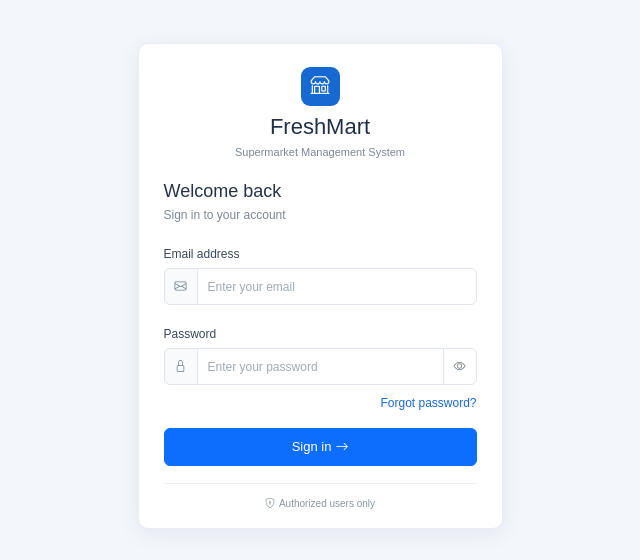
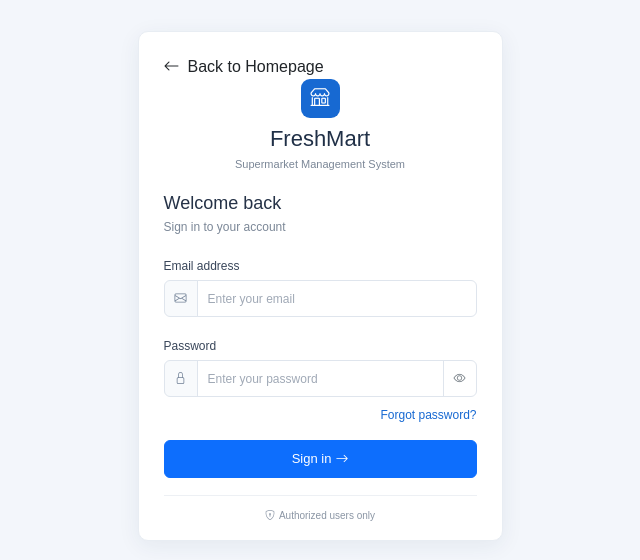
Before and after one commit to Yeshu2921/Freshmarket, a React (Vite) app in the folder client/: page /login in a window 1280 px wide. Shown: the part 114-674 px from the top of the page, without its empty margins (320-960 px from the left). Built offline with nearby package versions, Linux system fonts and the light colour scheme; no server answers.

Commit message:
Update OwnerLogin.jsx

```diff
--- a/client/src/pages/OwnerLogin.jsx
+++ b/client/src/pages/OwnerLogin.jsx
@@ -3,7 +3,9 @@ import { useState } from "react";
 import { Link } from "react-router-dom";
 import "./OwnerLogin.css";
 
-const API = "http://localhost:5134/api";
+const API =
+  import.meta.env.VITE_API_URL ||
+  "https://freshmart-backend-70sy.onrender.com/api";
 
 export default function OwnerLogin({ onLogin }) {
   const [email, setEmail] = useState("");
@@ -84,6 +86,16 @@ export default function OwnerLogin({ onLogin }) {
   return (
     <div className="fm-login-page">
       <div className="fm-login-card">
+
+        {/* BACK TO HOMEPAGE */}
+        <div className="fm-login-back-home">
+          <Link to="/">
+            <i className="bi bi-arrow-left me-2" />
+            Back to Homepage
+          </Link>
+        </div>
+
+        {/* BRAND */}
         <div className="fm-login-brand">
           <div className="fm-login-logo">
             <i className="bi bi-shop" />
@@ -93,11 +105,13 @@ export default function OwnerLogin({ onLogin }) {
           <p>Supermarket Management System</p>
         </div>
 
+        {/* LOGIN HEADING */}
         <div className="fm-login-heading">
           <h2>Welcome back</h2>
           <p>Sign in to your account</p>
         </div>
 
+        {/* ERROR MESSAGE */}
         {error && (
           <div
             className="alert alert-danger fm-login-alert"
@@ -107,6 +121,7 @@ export default function OwnerLogin({ onLogin }) {
           </div>
         )}
 
+        {/* LOGIN FORM */}
         <form onSubmit={handleSubmit}>
           <div className="mb-3">
             <label
@@ -181,12 +196,14 @@ export default function OwnerLogin({ onLogin }) {
             </div>
           </div>
 
+          {/* FORGOT PASSWORD */}
           <div className="fm-login-forgot">
             <Link to="/forgot-password">
               Forgot password?
             </Link>
           </div>
 
+          {/* SUBMIT BUTTON */}
           <button
             type="submit"
             className="btn btn-primary w-100 fm-login-button"
@@ -206,10 +223,12 @@ export default function OwnerLogin({ onLogin }) {
           </button>
         </form>
 
+        {/* FOOTER */}
         <div className="fm-login-footer">
           <i className="bi bi-shield-lock me-1" />
           Authorized users only
         </div>
+
       </div>
     </div>
   );
```
